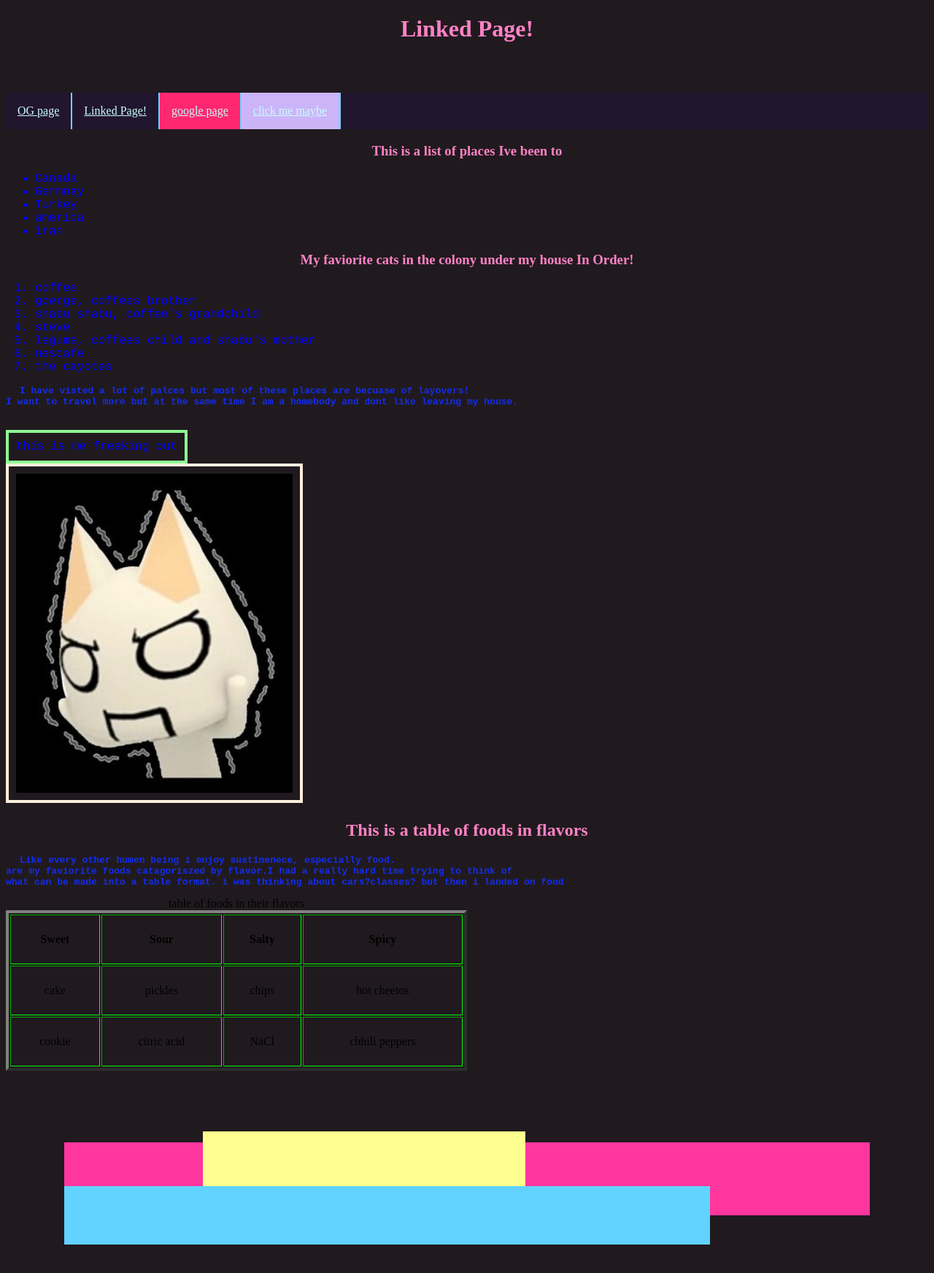
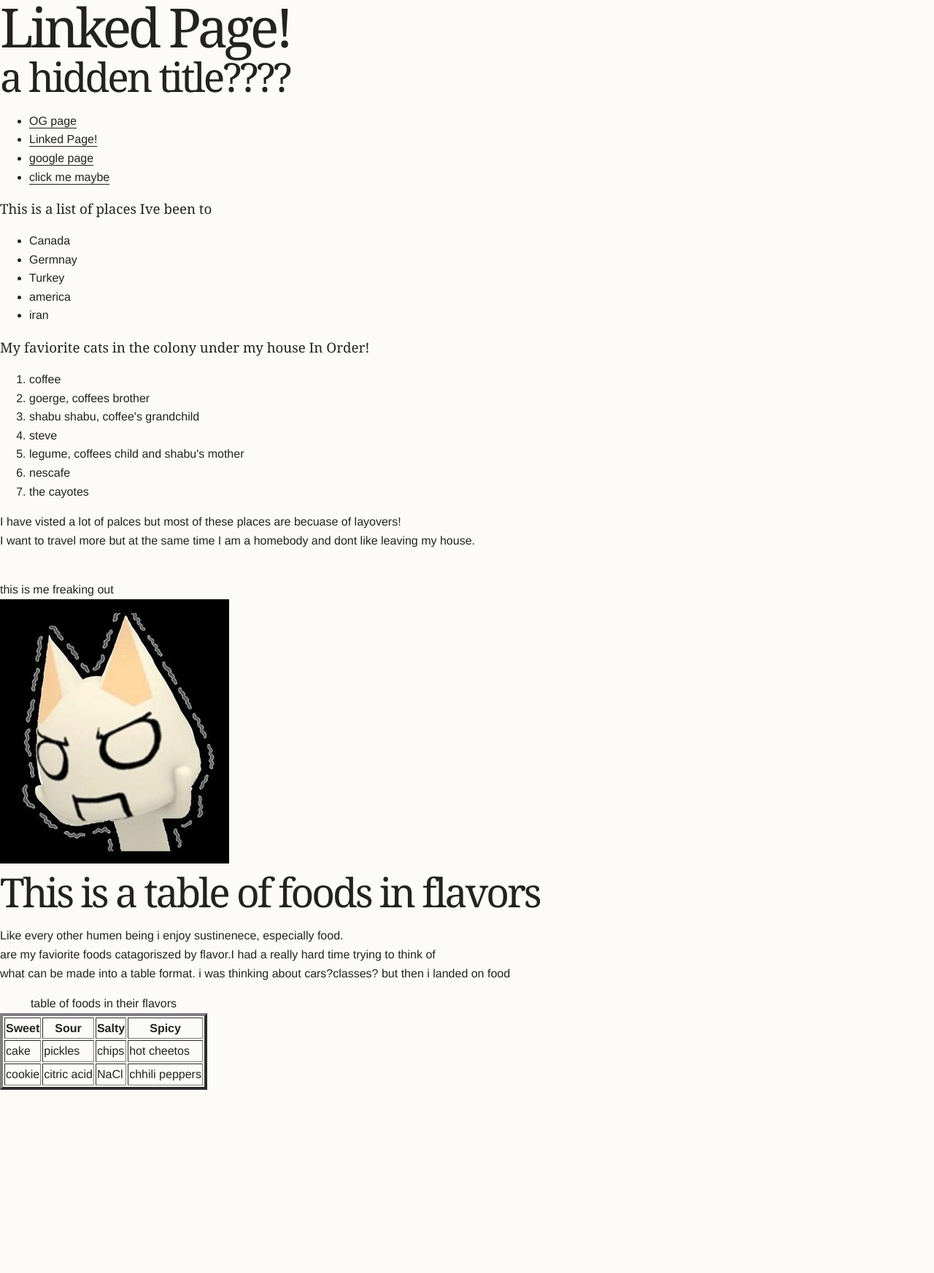
Before and after one commit to pstajvidi/pstajvidi.github.io, a plain HTML site: page addPages.html in a window 1280 px wide. Shown: the whole page at 73% size. After the commit the page ends 1518 px from the top, so only its background shows below. Drawn offline with Linux system fonts and the light colour scheme.

Commit message:
added new style and index

```diff
--- a/css/styles.css
+++ b/css/styles.css
@@ -1,169 +1,65 @@
-body {/* Requirement-2.A */
-    /* Requirement-2.4 */
-      background-color: #201a1f;
-    }
+/* Change these colors and fonts to give the portfolio your own visual style. */
+:root {
+  --paper: #fcfbf8;
+  --ink: #23221f;
+  --muted: #53534e;
+  --rule: #d4d3cb;
+  --accent: #51418a;
+  --serif: "Instrument Serif", "Iowan Old Style", Georgia, serif;
+  --sans: "DM Sans", "Helvetica Neue", Arial, sans-serif;
+}
+* {
+  box-sizing: border-box;
+  }
 
-    p{/* Requirement-2.A */
-      /* Requirement-2.1 */
-      font-family: 'Courier New', Courier, monospace;
-      font-size: small;
-      font-weight: bold;
-      color: rgb(18, 44, 238);
-      /* Requirement-2.2 */
-      text-indent: 0.5cm;/* Requirement-2.9 */
-    }
-
-    img.pom{/* Requirement-2.C */
-      /* Requirement-2.7 */
-      width: 30%;
-      height: 50%;
-      float: left;/* Requirement-2.11 */
-    }
-    img.cow{
-      display:block;/* Requirement-2.12 */
-      margin-left: auto;
-      margin-right: auto;
-      width: 35%;
-
-    }
-
-    #extra{/* Requirement-2.D */
-      text-shadow:0 0 3px rgb(187, 255, 0);
-      font-size: large;
-      font-weight: bold;
-      color:rgb(255, 255, 255);/* Requirement-2.3 */
-    }
-
-
-   h1, h2, h3, h4, h5, h6 {/* Requirement-2.B */
-    text-align: center;
-    font-family:'Times New Roman', Times, serif;
-    color: rgb(255, 130, 197);
-
-    }
-    details summary {/* Requirement-2.G */
-      /* Requirement-2.H */
-      /* Requirement-2.F */
-      font-family: 'Courier New', Courier, monospace;
-      color: rgb(157, 253, 255);
-    }
-    table{
-      width: 50%;/* Requirement-2.10 */
-    }
-    th,td{
-      padding: 8px;/* Requirement-2.6 */
-      height: 50px;
-      text-align: center;
-      /* Requirement-2.5 */
-      border-bottom: 1px solid #ddd;
-      border-color: lime;
-    }
-    tr:hover{/* Requirement-2.E */
-      background-color: rgb(48, 218, 233);
-    }
-
-
-
-
-    ul.menu {
-      list-style-type:none;/* Requirement-2.8 */
-      margin: 0;
-      padding: 0;
-      border: #ddd;
-      overflow: hidden;/* Requirement-2.14 */
-      background-color: rgb(34, 21, 46);
-
-
-    }
-
-    ul.menu li {
-      float: left;
-      border-right: 2px solid rgb(115, 208, 255);
-    }
-
-    ul.menu li:last-child {
-      border-right: 3px solid lightskyblue;
-    }
-
-    ul.menu li a {
-      display: block;/* Requirement-2.12 */
-      color: #c8fff9;
-      text-align: left;
-      padding: 16px 16px;
-    }
-
-    ul.menu li a:hover:not(.active) {
-      background-color: rgb(76, 38, 0);
-
-    }
-
-    ul.menu .active {
-      background-color: rgb(255, 39, 111);
-    }
-    ul.menu .activity{
-      background-color: rgb(204, 180, 249);
-    }
-    ul.cont{
-      list-style-type: square;
-      font-family: 'Courier New', Courier, monospace;
-      color:blue
-    }
-    .f{
-      font-family: 'Courier New', Courier, monospace;
-      color:blue
-    }
-
-
-    /*the boxes*/
-    .container {
-      /* Requirement-2.15 */
-      position: relative;
-
-    }
-
-    .black-box {
-
-      position: relative;
-      /* Requirement-2.17 */
-      z-index: 1;
-      background-color: rgb(255, 54, 158);
-      height: 100px;
-      margin: 80px;
-    }
-
-    .gray-box {
-      position: absolute;
-      z-index: 3;
-      background: rgb(98, 211, 255);
-      height: 80px;
-      width: 70%;
-      left: 80px;
-      top: 60px;
-    }
-
-    .green-box {
-      position: absolute;
-      z-index: 2;
-      background: rgb(255, 255, 143);
-      width: 35%;
-      left: 270px;
-      top: -15px;
-      height: 100px;
-    }
-    h2.secret{
-      /* Requirement-2.16 */
-      visibility: hidden;
-    }
-    .prt{
-      float:inherit;
-      padding: 10px;
-      border: 4px solid rgb(143, 255, 147);
-      max-width: max-content;
-    }
-    .prt2{
-      padding:10px;
-      border: 4px solid rgb(255, 238, 221);
-      clear:inherit;/* Requirement-2.13 */
-      width: 30%;
-      height: 40%;
-    }
+body { margin: 0; background: var(--paper); color: var(--ink); font: 1rem/1.6 var(--sans); }
+.wrap { width: min(86%, 74rem); margin-inline: auto; }
+a { color: inherit; text-underline-offset: .25em; }
+a:hover, summary:hover { color: var(--accent); }
+:focus-visible { outline: 3px solid #7860bd; outline-offset: 4px; }
+.skip { position: absolute; inset: .5rem auto auto .5rem; transform: translateY(-180%); padding: .5rem; background: white; }
+.skip:focus { transform: none; }
+.masthead, nav, footer, figcaption { display: flex; align-items: center; justify-content: space-between; gap: 1rem; }
+.masthead { min-height: 5rem; border-bottom: 1px solid var(--rule); }
+.brand { font: bold 1.45rem var(--serif); letter-spacing: -.05em; text-decoration: none; }
+nav { gap: clamp(.8rem, 3vw, 2.1rem); }
+nav a, footer a { font-size: .94rem; text-decoration: none; }
+nav a:hover, footer a:hover { text-decoration: underline; }
+.hero { display: grid; grid-template-columns: 1.06fr 1fr; gap: 6%; align-items: center; padding-block: clamp(3rem, 6vw, 6rem); }
+.kicker, .field, figcaption { font: .83rem/1.5 "IBM Plex Mono", ui-monospace, monospace; }
+.kicker { text-transform: uppercase; letter-spacing: .09em; color: var(--accent); margin: 0 0 1.3rem; }
+h1, h2, h3 { font-family: var(--serif); font-weight: 400; margin: 0; }
+h1 { font-size: clamp(3.4rem, 5.8vw, 5.7rem); line-height: .99; letter-spacing: -.065em; }
+h1 em { color: var(--accent); }
+.lead { font-size: clamp(1rem, 1.35vw, 1.16rem); color: var(--muted); max-width: 49ch; margin: 1.5rem 0; }
+.button { display: inline-block; padding: .68rem 1.2rem; border-radius: .22rem; background: var(--ink); color: white; font-weight: 600; text-decoration: none; }
+.button:hover { color: white; background: var(--accent); }
+figure { margin: 0; background: #dedaf6; border: 1px solid #b9b2cc; }
+figure img { display: block; width: 100%; height: auto; }
+figcaption { flex-wrap: wrap; padding: .66rem .9rem; color: #39324f; border-top: 1px solid #b9b2cc; }
+figcaption span { font-style: italic; }
+h2 { font-size: clamp(2.5rem, 4.3vw, 3.8rem); letter-spacing: -.055em; line-height: 1.15; }
+.work { padding-bottom: clamp(3rem, 6vw, 5rem); }
+.work h2 { border-top: 2px solid var(--ink); padding: 1.5rem 0; }
+article { display: grid; grid-template-columns: 24% 1fr; gap: 3%; padding: 1.7rem 0; border-top: 1px solid var(--rule); }
+article h3 { font-size: clamp(1.75rem, 2.9vw, 2.7rem); line-height: 1.14; letter-spacing: -.045em; }
+article p:not(.field), .bio p { max-width: 68ch; color: var(--muted); margin: .7rem 0; }
+.field { color: var(--accent); margin: .45rem 0; }
+summary { width: fit-content; max-width: 100%; cursor: pointer; font-size: .95rem; font-weight: 600; text-decoration: underline; text-underline-offset: .25em; padding: .3rem 0; }
+.lower { background: #eeecf4; }
+.bio { display: grid; grid-template-columns: 1.35fr 1fr; gap: 10%; padding-block: 3.5rem; }
+.bio h2 { font-size: 2.5rem; }
+.contact { color: var(--accent); overflow-wrap: anywhere; }
+footer { padding-block: 1.25rem; font-size: .95rem; }
+@media (max-width: 48rem) {
+  .wrap { width: 89%; }
+  .hero, .bio { grid-template-columns: 1fr; gap: 2rem; }
+  .hero { padding-block: 2.8rem; }
+  h1 { font-size: clamp(3.1rem, 10vw, 4.5rem); }
+  figure { max-width: 32rem; }
+  article { grid-template-columns: 1fr; gap: .4rem; }
+  .bio { padding-block: 2.5rem; }
+}
+@media (max-width: 24rem) {
+  .masthead { flex-wrap: wrap; padding-block: .7rem; gap: .5rem; }
+}
```
Also changed, not shown: index.html (+62 -33 lines).
